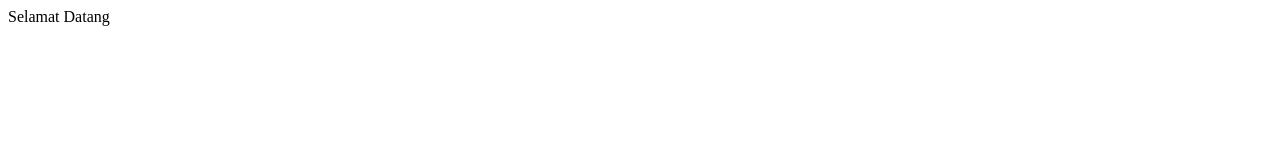
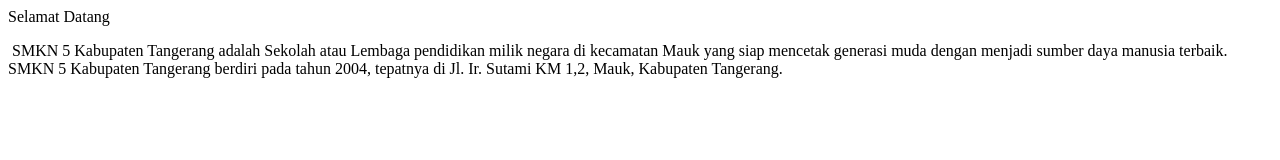
Before and after one commit to Eksesahra/Eksesahra, a plain HTML site: page index.html in a window 1280 px wide. Drawn offline with Linux system fonts and the light colour scheme.

Commit message:
Update index.html

```diff
--- a/index.html
+++ b/index.html
@@ -1 +1,4 @@
 Selamat Datang
+
+<p>&nbsp;SMKN 5 Kabupaten Tangerang adalah Sekolah atau Lembaga pendidikan milik negara di kecamatan Mauk yang siap
+ mencetak generasi muda dengan menjadi sumber daya manusia terbaik. SMKN 5 Kabupaten Tangerang berdiri pada tahun 2004, tepatnya di <span class="oceanwp-contact-text">Jl. Ir. Sutami KM 1,2, Mauk, Kabupaten Tangerang.</span></p>
```
